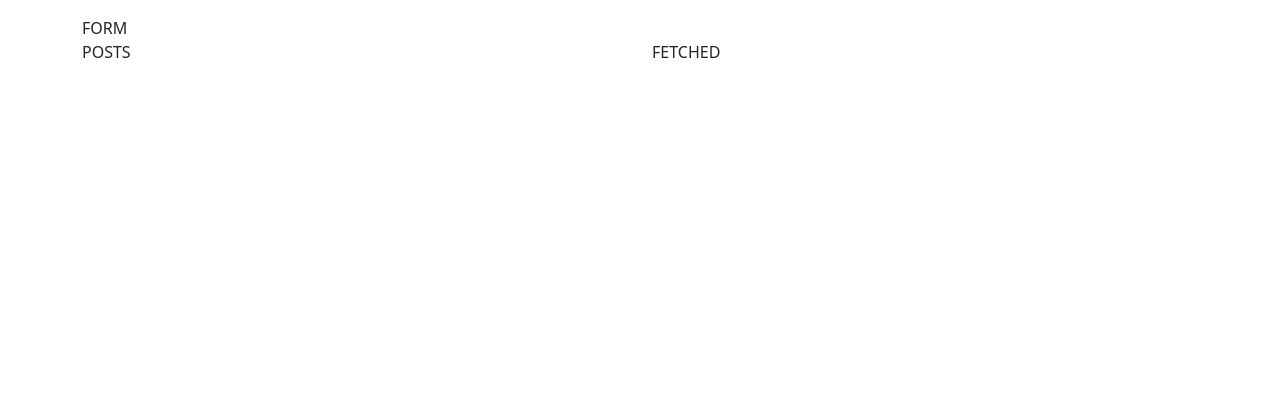
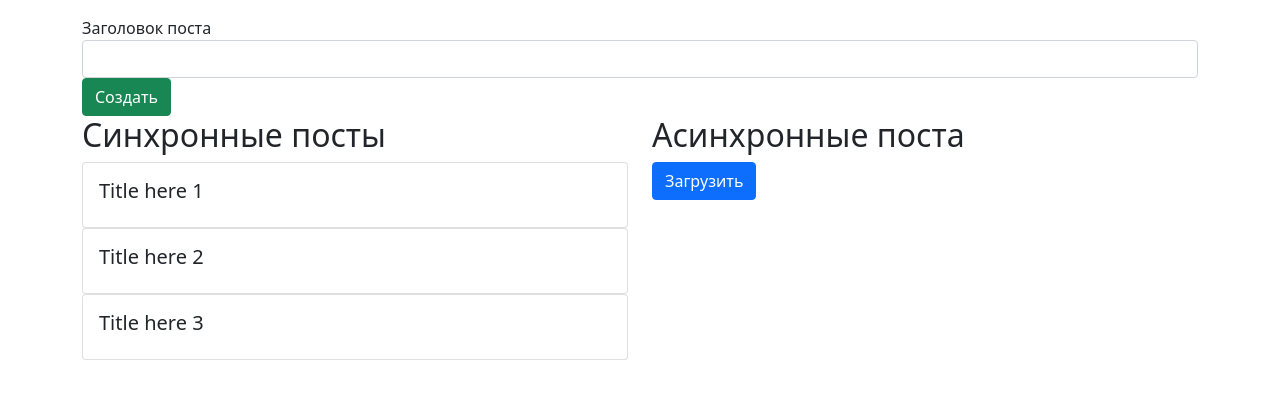
Before and after one commit to nacukisubaru/vladlen-react-redux-course, a React (Create React App) app: page / in a window 1280 px wide. Shown: the top 396 px of the page. Built offline with nearby package versions, Linux system fonts and the light colour scheme.

Commit message:
форма для отправки постов + компоненты вывода постов

```diff
--- a/src/App.js
+++ b/src/App.js
@@ -1,20 +1,24 @@
-
-
+import React from "react";
+import FetchedPosts from "./components/FetchedPosts";
+import PostForm from "./components/PostForm";
+import Posts from "./components/Posts";
 
 function App() {
     return (
         <div className="container pt-3">
-            <div class="row">
+            <div className="row">
 				<div className="col">
-					FORM
+				<PostForm/>
 				</div>
 			</div>
-			<div class="row">
+			<div className="row">
 				<div className="col">
-					POSTS
+					<h2>Синхронные посты</h2>
+					<Posts posts = {[1,2,3]}/>
 				</div>
 				<div className="col">
-					FETCHED
+					<h2>Асинхронные поста</h2>
+					<FetchedPosts posts={[]}/>
 				</div>
 			</div>
         </div>
--- /dev/null
+++ b/src/components/FetchedPosts.js
@@ -0,0 +1,9 @@
+import React from "react";
+import Post from "./Post";
+
+export default ({posts}) => {
+    if(!posts.length) {
+        return <button className="btn btn-primary">Загрузить</button>
+    }
+    return posts.map(post => <Post post={post} key={post}></Post>)
+}
--- /dev/null
+++ b/src/components/Post.js
@@ -0,0 +1,11 @@
+import React from "react";
+
+export default ({post}) => {
+    return (
+        <div className="card">
+            <div className="card-body">
+                <h5 className="card-title">Title here {post}</h5>
+            </div>
+        </div>
+    )
+}
--- /dev/null
+++ b/src/components/PostForm.js
@@ -0,0 +1,51 @@
+import React from 'react'
+
+export default class PostForm extends React.Component {
+    constructor(props) {
+        super(props)
+
+        this.state = {
+            title: ''
+        }
+    }
+
+    submitHandler = event => {
+        event.preventDefault()
+
+        const {title} = this.state
+
+        const newPost = {
+            title, id: Date.now().toString()
+        }
+
+        console.log(newPost)
+        this.setState({title: ''})
+    }
+
+    changeInputHandler = event => {
+        event.persist()
+        this.setState(prev => ({
+            ...prev,
+            ...{[event.target.name]: event.target.value}
+        }))
+    }
+
+    render() {
+        return (
+            <form onSubmit={this.submitHandler}>
+                <div className="form-group">
+                    <label htmlFor="title">Заголовок поста</label>
+                    <input
+                        type="text"
+                        className="form-control"
+                        id="title"
+                        value={this.state.title}
+                        onChange={this.changeInputHandler}
+                        name="title"
+                    />
+                </div>
+                <button className="btn btn-success" type="submit">Создать</button>
+            </form>
+        )
+    }
+}
--- /dev/null
+++ b/src/components/Posts.js
@@ -0,0 +1,9 @@
+import React from "react";
+import Post from "./Post";
+
+export default ({posts}) => {
+    if(!posts.length) {
+        return <p className="text-center">Постов пока нет</p>
+    }
+    return posts.map((post) => <Post post={post} key={post}></Post>)
+}
```
